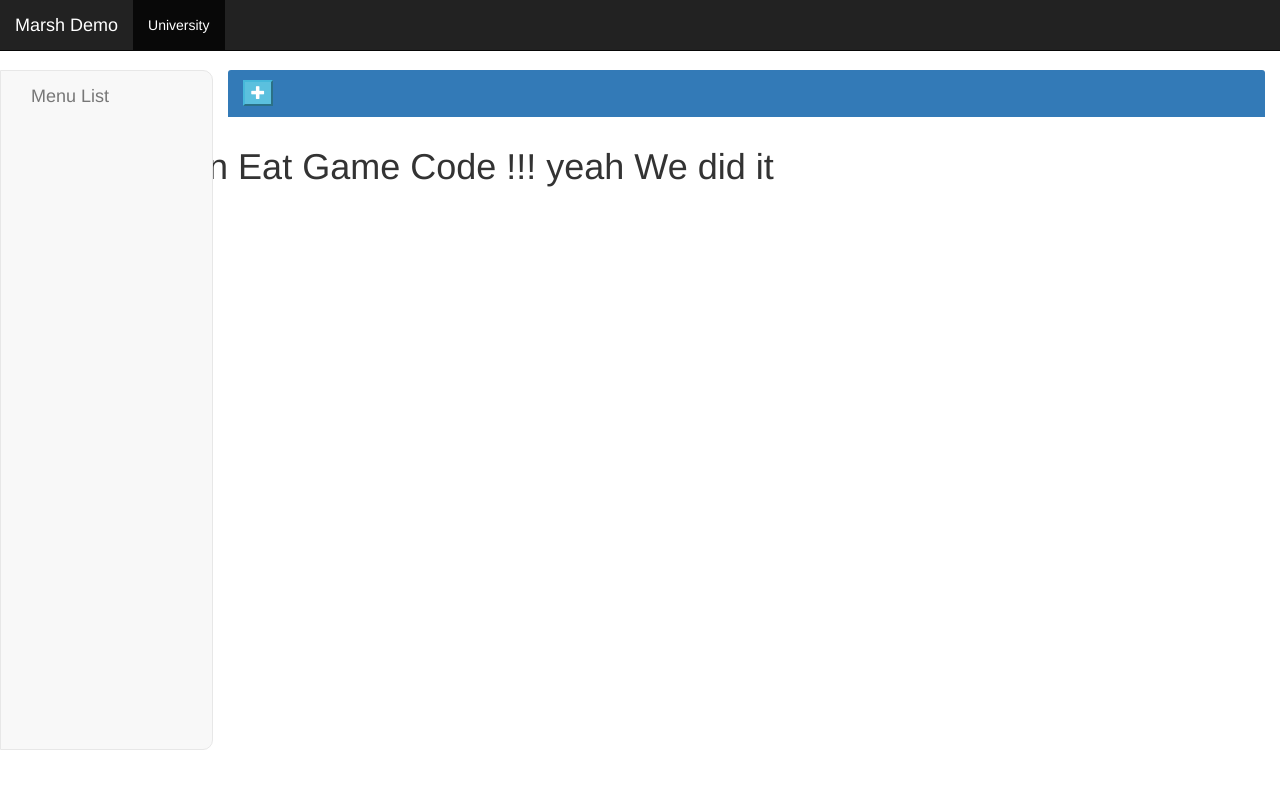
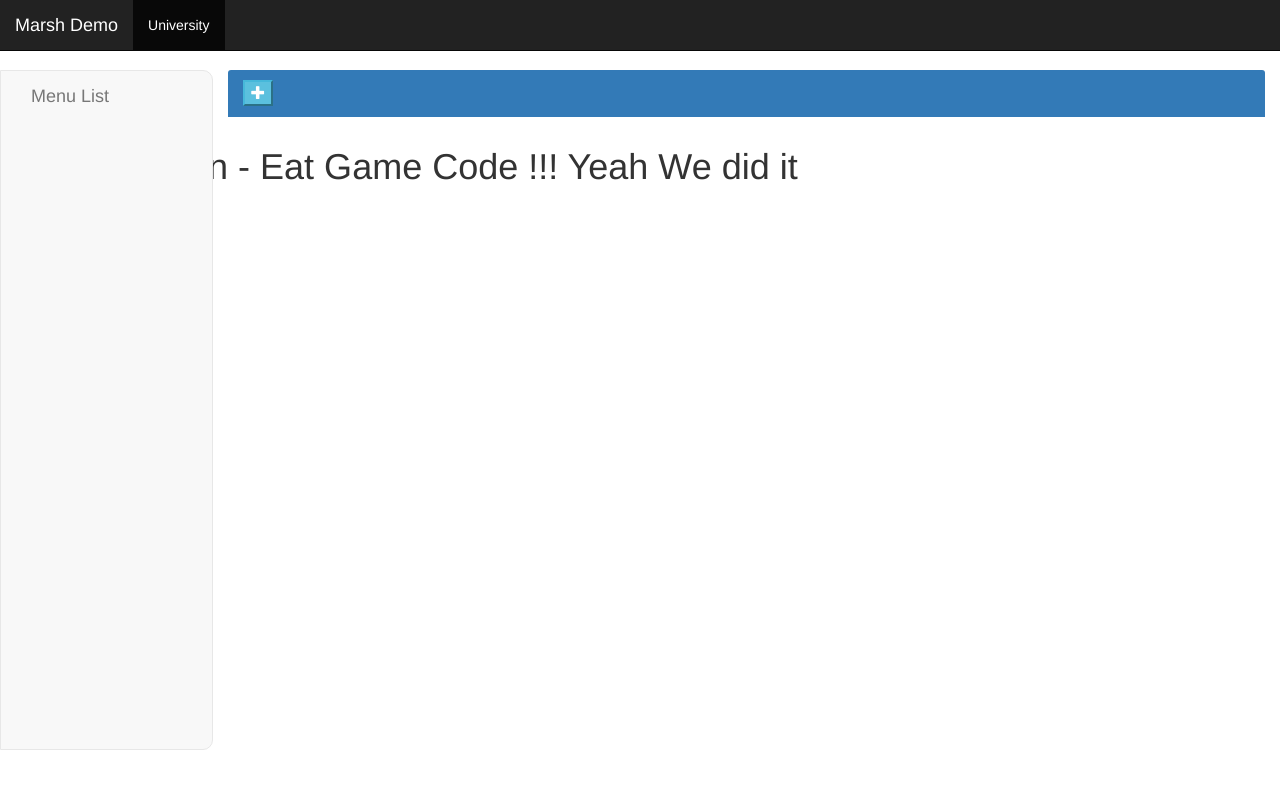
Before and after one commit to sebastinnaveen/Ashraf-Devops, a plain HTML site: page angularjavaapp/WebContent/index.html in a window 1280 px wide. Drawn offline with Linux system fonts and the light colour scheme; no server answers.

Commit message:
Demo Code change

```diff
--- a/angularjavaapp/WebContent/index.html
+++ b/angularjavaapp/WebContent/index.html
@@ -44,6 +44,6 @@
 	<script type="text/javascript">
     console.log("angular object",angular);
 </script>
-<h1>Demo session Eat Game Code !!! yeah We did it </h1>
+<h1>Demo session - Eat Game Code !!! Yeah We did it </h1>
 </body>
 </html>
```
